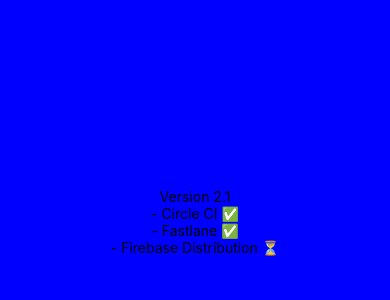
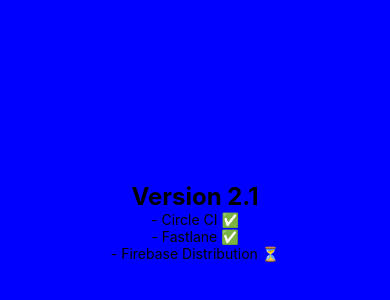
Before and after one commit to Afroz-Shaikh/CI-CD-ReactNative, a React Native app: screen / in a window 390 px wide. Shown: the part 200-500 px from the top of the page. Built offline with nearby package versions, Linux system fonts and the light colour scheme.

Commit message:
FIX: Version Changed to 2.4.1

```diff
--- a/App.tsx
+++ b/App.tsx
@@ -14,7 +14,7 @@
           alignItems: 'center',
           backgroundColor: 'blue',
         }}>
-        <Text>Version 2.1</Text>
+        <Text style={{fontSize: 24, fontWeight: 'bold'}}>Version 2.1</Text>
         <Text>- Circle CI ✅</Text>
         <Text>- Fastlane ✅</Text>
         <Text>- Firebase Distribution ⏳</Text>
```
Also changed, not shown: 1 other file (tests, documents, lock files or other folders).
